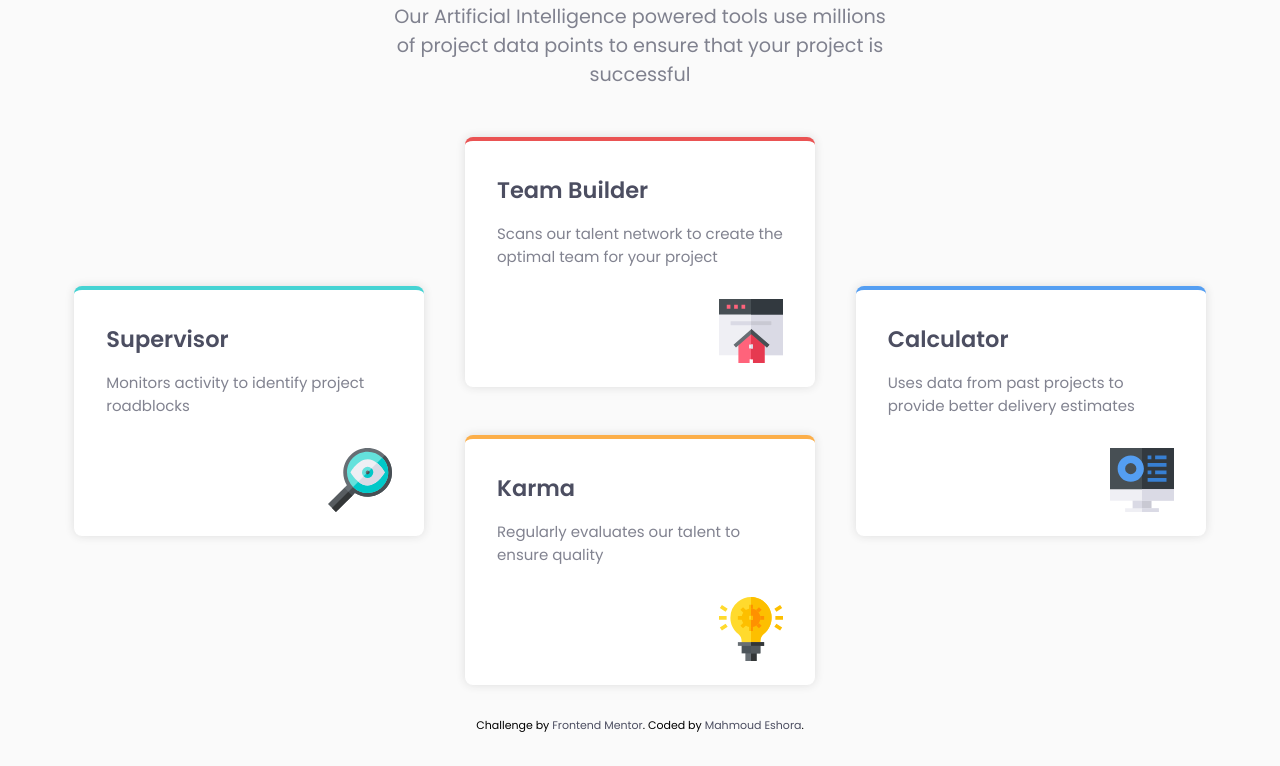
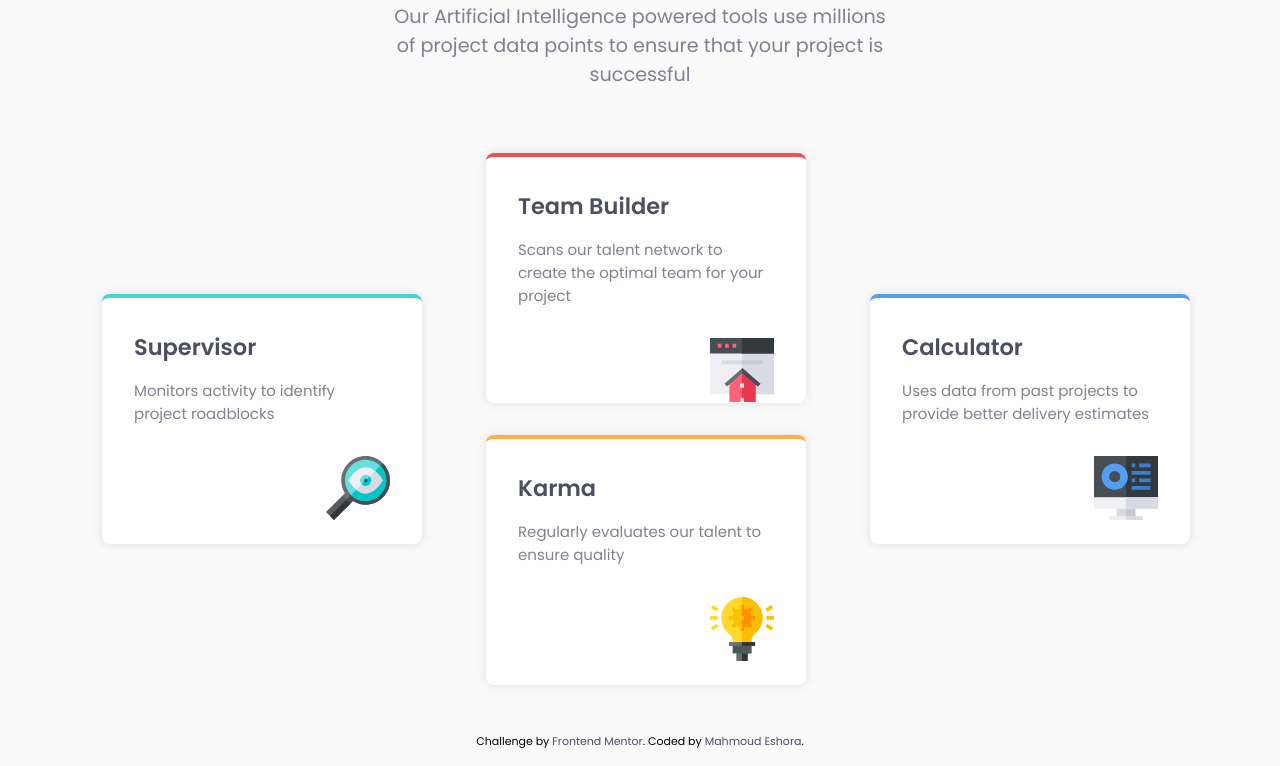
Before and after one commit to elshora/four-card-feature-section-master, a plain HTML site: page index.html in a window 1280 px wide. Shown: the part 177-943 px from the top of the page. Drawn offline with Linux system fonts and the light colour scheme.

Commit message:
Update main.css

```diff
--- a/css/main.css
+++ b/css/main.css
@@ -69,9 +69,6 @@ html {
       transition: 0.3s;
       cursor: pointer;
   }
-  .container .content section:hover {
-   transform: translateY(-0.5rem);
-}
   .container .content .text {
       padding-bottom: 1rem;
   }
@@ -102,26 +99,20 @@ html {
     }
 
     @media (min-width: 991px) {
+          .container .content section:hover {
+            transform: translateY(-0.5rem);
+        }
         .container .heading p {
             max-width: 500px;
             text-align: center;
             margin: 0 auto;
         }
         .container .content {
-            display: grid;
-            grid-template-columns: 1fr 1fr 1fr;
-            grid-template-columns: repeat(auto-fill, minmax(350px, 1fr));
-            gap: 2rem;
-        }
-        .container .content .col-one {
            display: flex;
            align-items: center;
         }
-        .container .content .col-two {
-            display: flex;
-            flex-direction: column;
-            gap: 1rem;
-        }
+          .container .content section {
+              margin: 2rem;
        }
     .attribution {
         margin: 1rem auto;
```
